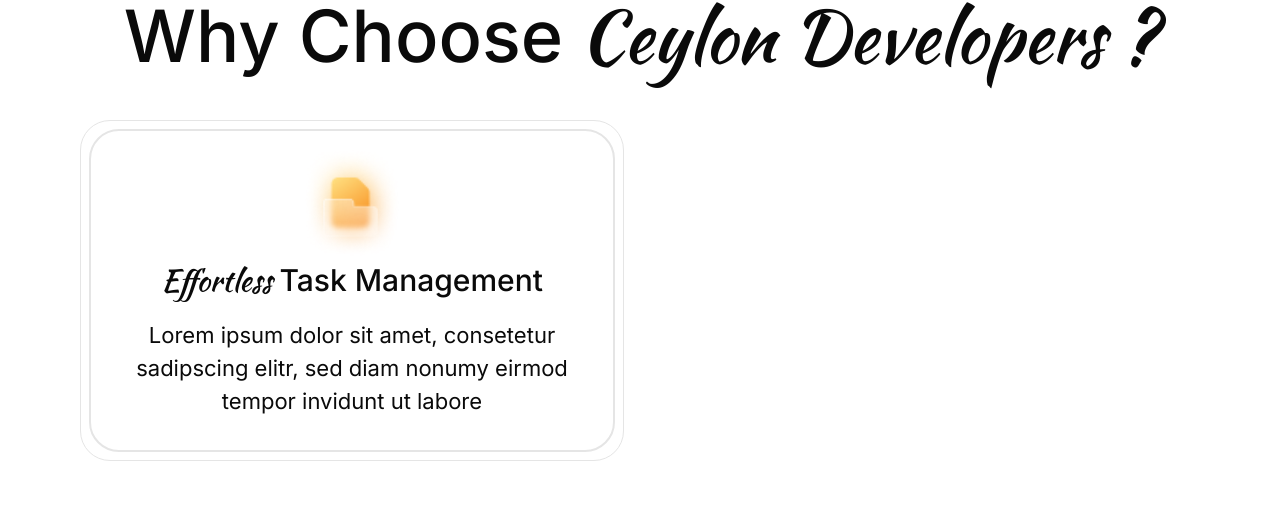
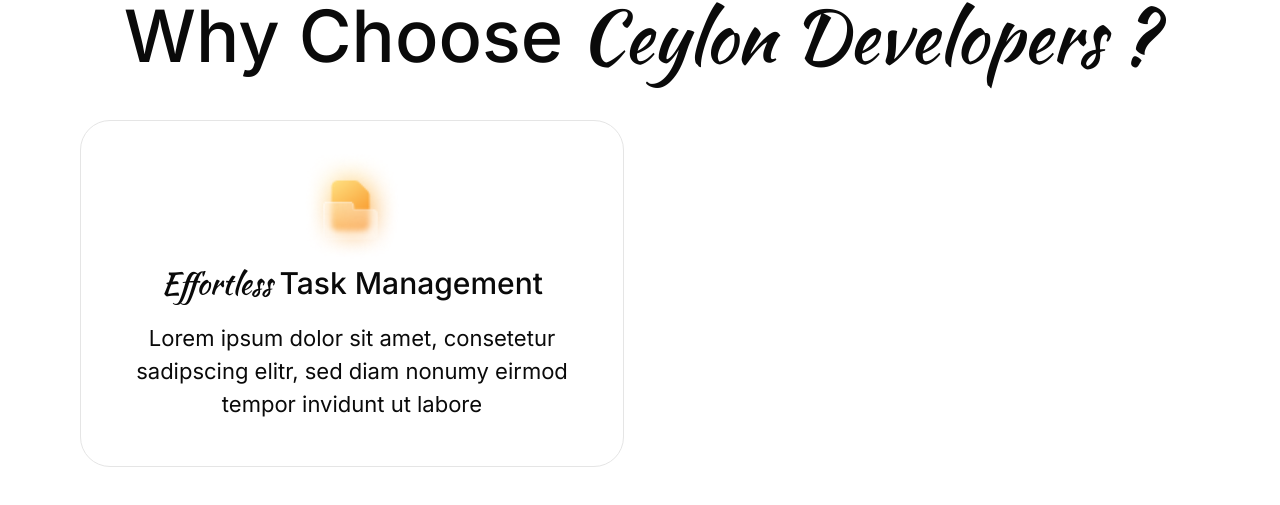
Before and after one commit to Roshen-Perera/ceylon-developers-portfolio, a Next.js app: page /about in a window 1280 px wide. Shown: the part 1008-1513 px from the top of the page. Built offline with nearby package versions, Linux system fonts and the light colour scheme.

Commit message:
Add effort-border class for enhanced border styling

```diff
--- a/app/globals.css
+++ b/app/globals.css
@@ -141,6 +141,12 @@
   background: linear-gradient(180deg, rgba(255, 255, 255, 0.06) 0%, rgba(255, 255, 255, 0.37) 100%);
 }
 
+.effort-border {
+  border: 5px solid;
+  border-image-source: linear-gradient(180deg, rgba(255, 255, 255, 0.1) 0%, rgba(255, 255, 255, 0.05) 100%);
+  border-image-slice: 1;
+}
+
 @layer base {
   * {
     @apply border-border outline-ring/50;
```
